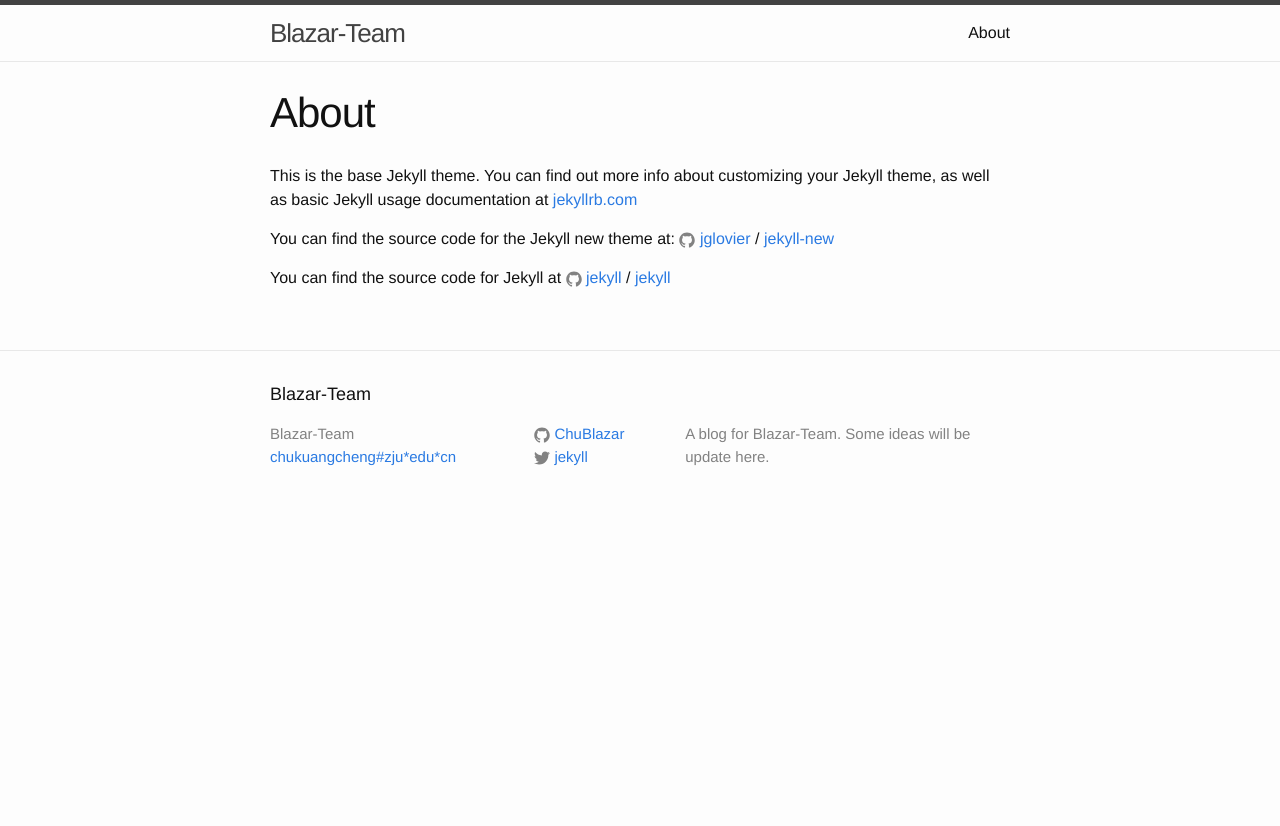
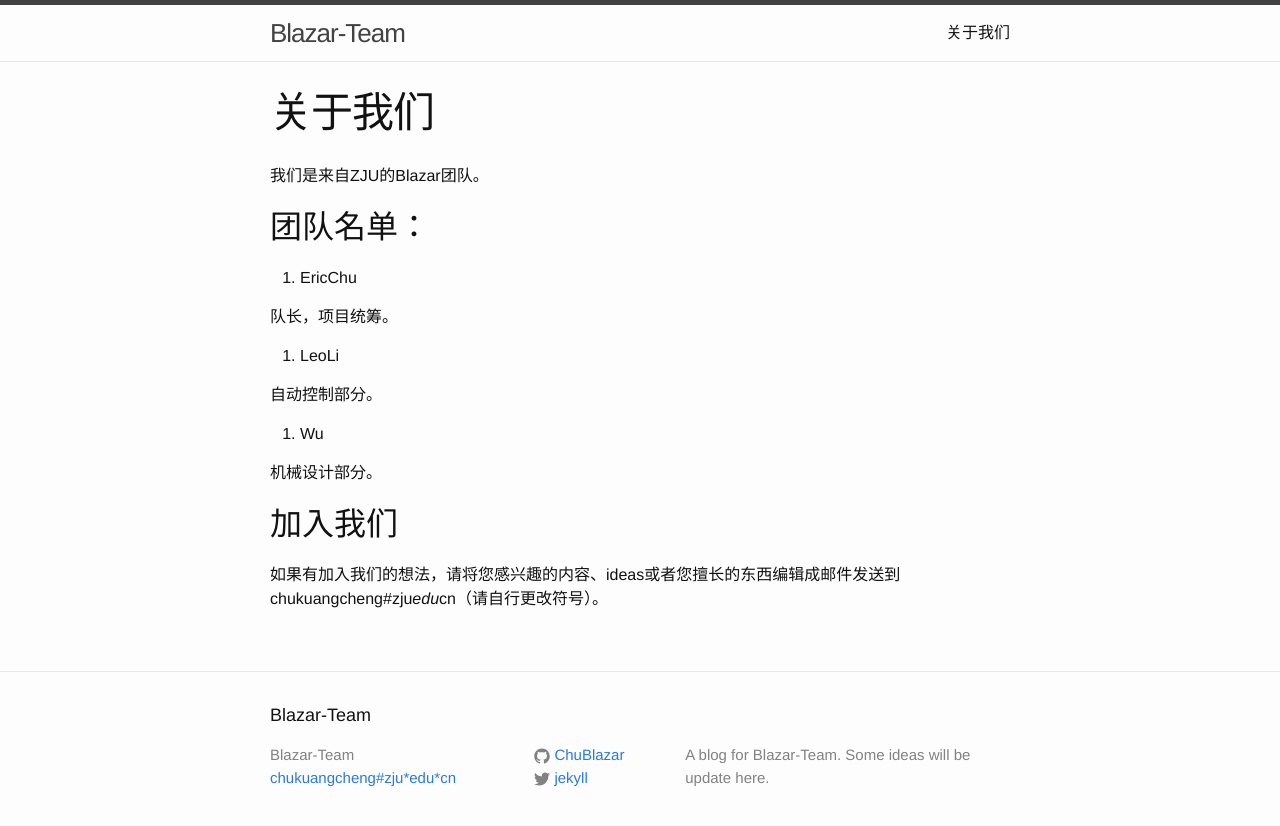
Before and after one commit to ChuBlazar/ChuBlazar.github.io, a Jekyll site: the page built from about.md, in a window 1280 px wide. Shown: the top 826 px of the page. Built offline with Jekyll 4.4.1, drawn with Linux system fonts in a browser that asks for light colours.

Commit message:
update about.md

```diff
--- a/about.md
+++ b/about.md
@@ -1,15 +1,23 @@
 ---
 layout: page
-title: About
+title: 关于我们
 permalink: /about/
 ---
 
-This is the base Jekyll theme. You can find out more info about customizing your Jekyll theme, as well as basic Jekyll usage documentation at [jekyllrb.com](http://jekyllrb.com/)
+我们是来自ZJU的Blazar团队。
 
-You can find the source code for the Jekyll new theme at:
-{% include icon-github.html username="jglovier" %} /
-[jekyll-new](https://github.com/jglovier/jekyll-new)
+## 团队名单：
+1. EricChu
 
-You can find the source code for Jekyll at
-{% include icon-github.html username="jekyll" %} /
-[jekyll](https://github.com/jekyll/jekyll)
+队长，项目统筹。
+
+2. LeoLi
+
+自动控制部分。
+
+3. Wu
+
+机械设计部分。
+
+## 加入我们
+如果有加入我们的想法，请将您感兴趣的内容、ideas或者您擅长的东西编辑成邮件发送到chukuangcheng#zju*edu*cn（请自行更改符号）。
```
